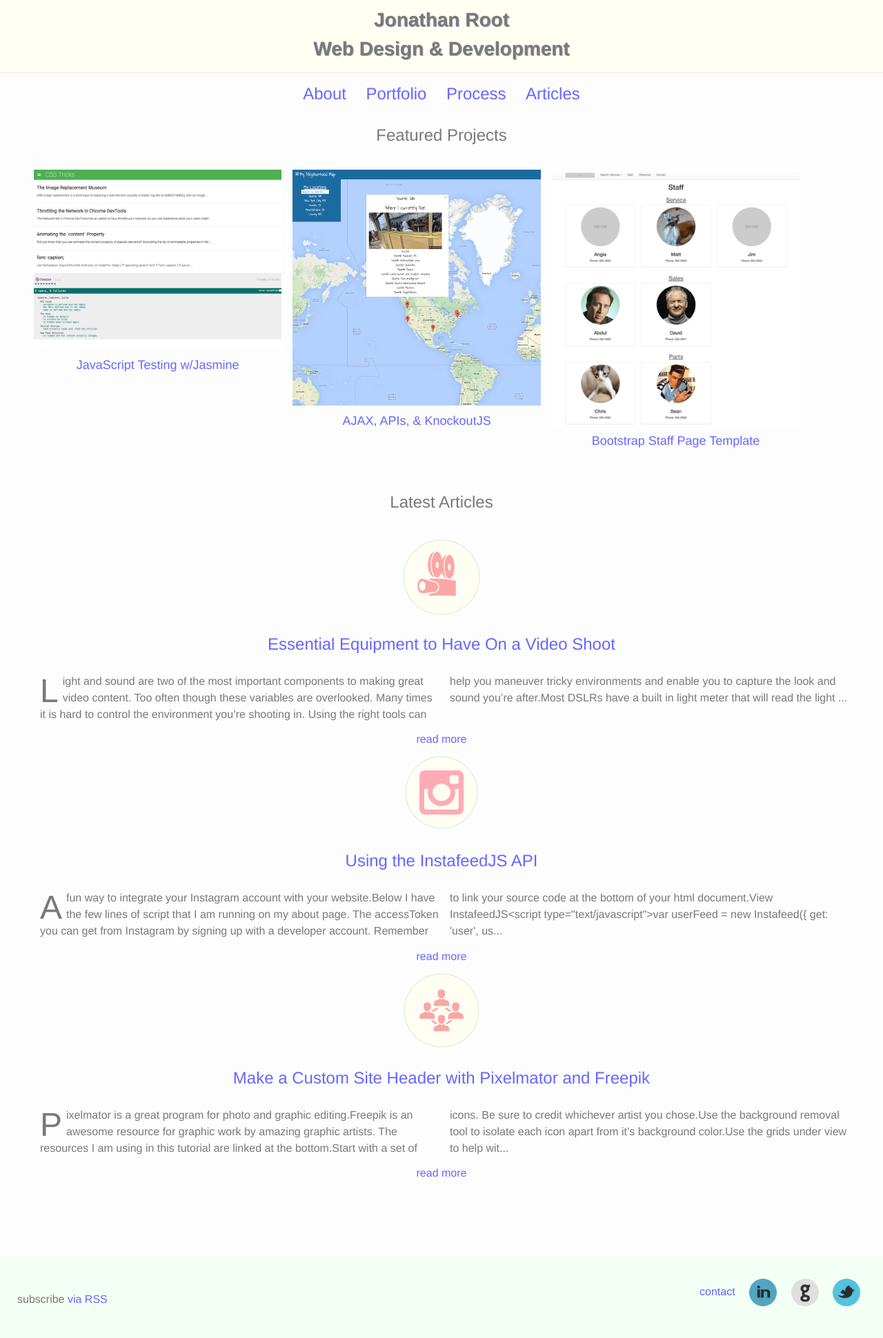
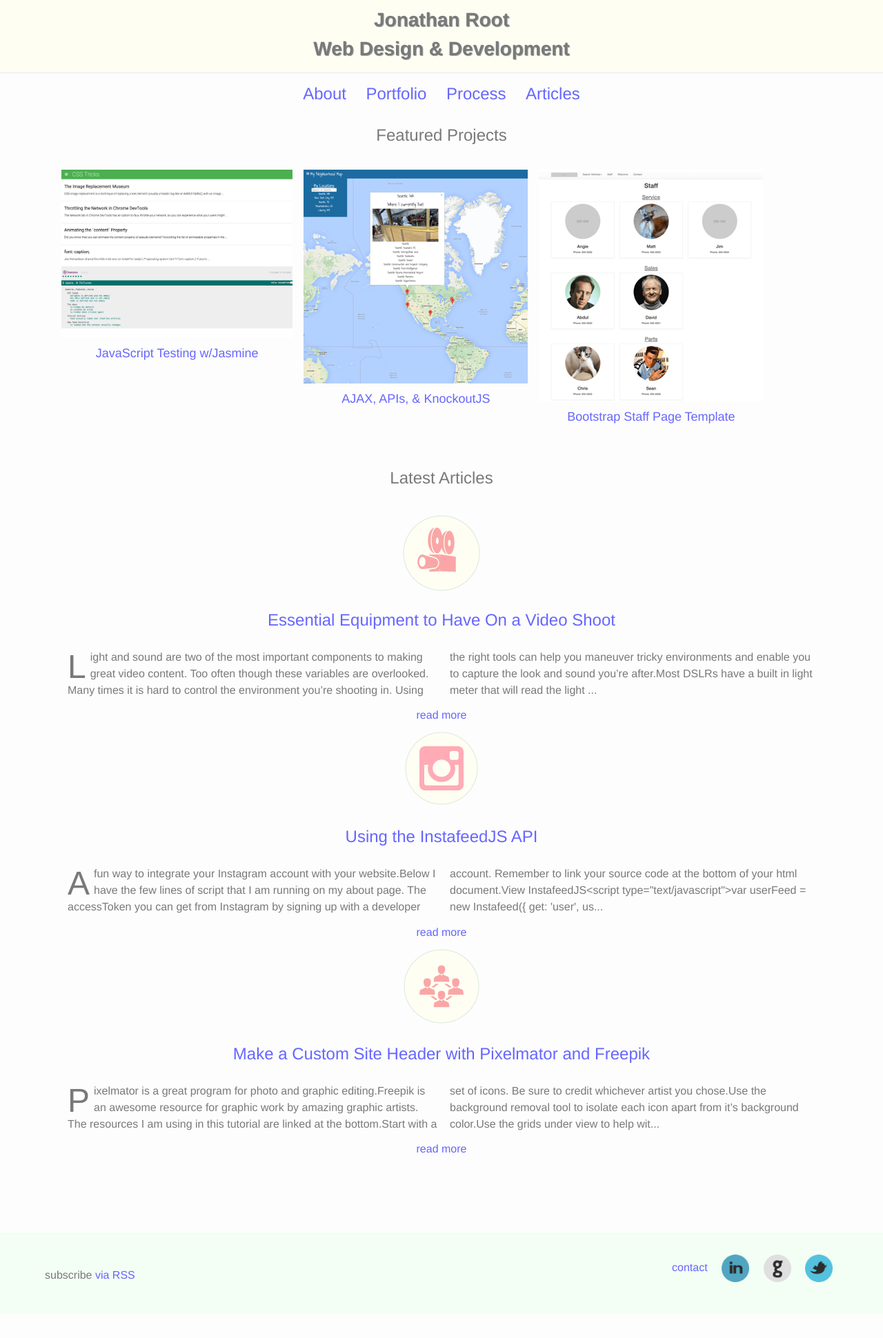
Before and after one commit to jaroot32/jonathanRootPortfolio, a Jekyll site: the page built from index.html, in a window 1280 px wide. Shown: the whole page at 69% size. Built offline with Jekyll 4.4.1, drawn with Linux system fonts in a browser that asks for light colours; nearby versions of some CDN libraries; a style sheet for code colours, icons or effects is not loaded; after the commit the page ends 1905 px from its top, so only the background shows below that.

Commit message:
update: made the streetview images smaller

```diff
--- a/_sass/_base.scss
+++ b/_sass/_base.scss
@@ -59,9 +59,6 @@ ul, ol, dl, figure,
         line-height: 44px;
         padding-top: 4px;
         padding-right: 6px;
-
-
-
     }
 
 }
--- a/css/main.scss
+++ b/css/main.scss
@@ -32,9 +32,9 @@ $grey-color-dark:  darken($grey-color, 25%);
 $blue-color:       #6666ff;
 
 // Width of the content area
-$content-width:    1400px;
+$content-width:    1200px;
 
-$on-palm:          900px;
+$on-palm:          600px;
 $on-laptop:        1200px;
 
 
```
Also changed, not shown: images/InsightsView.png, images/Neighborhood.png, images/bugGame.png.
